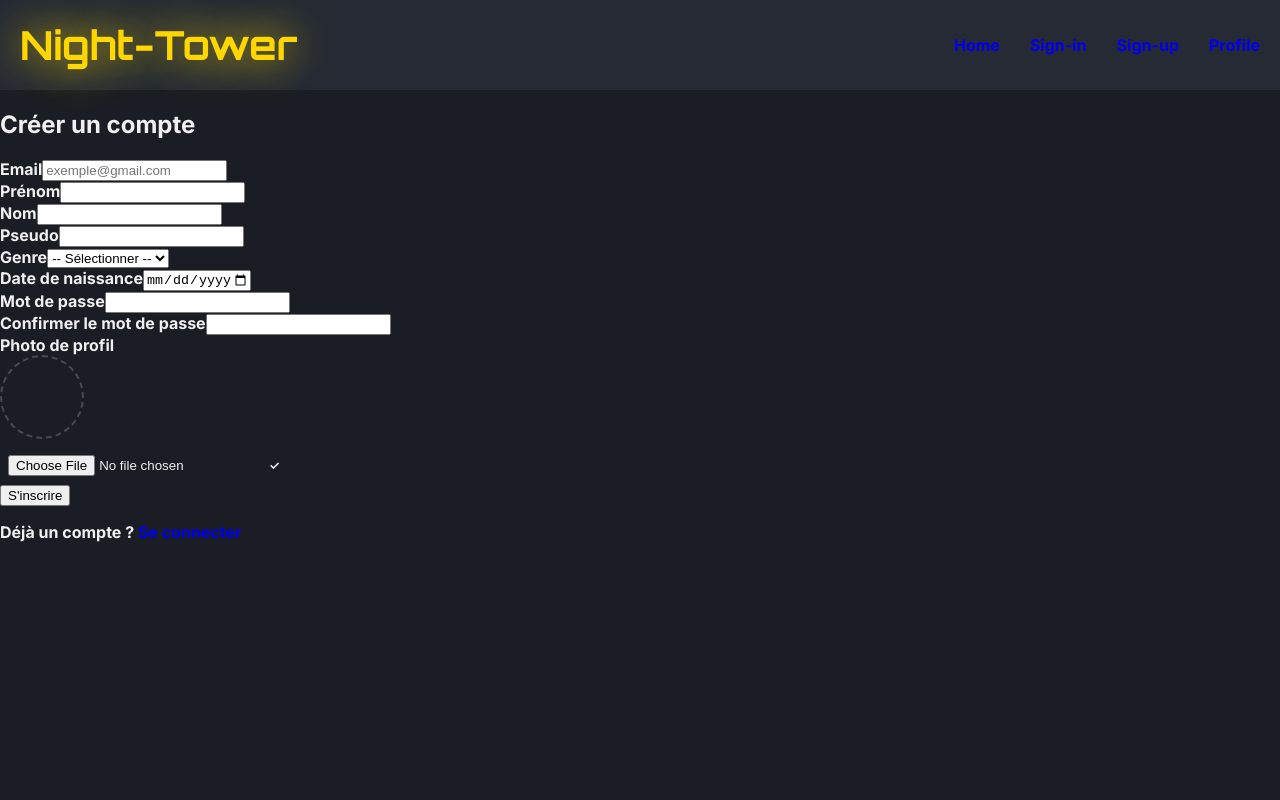
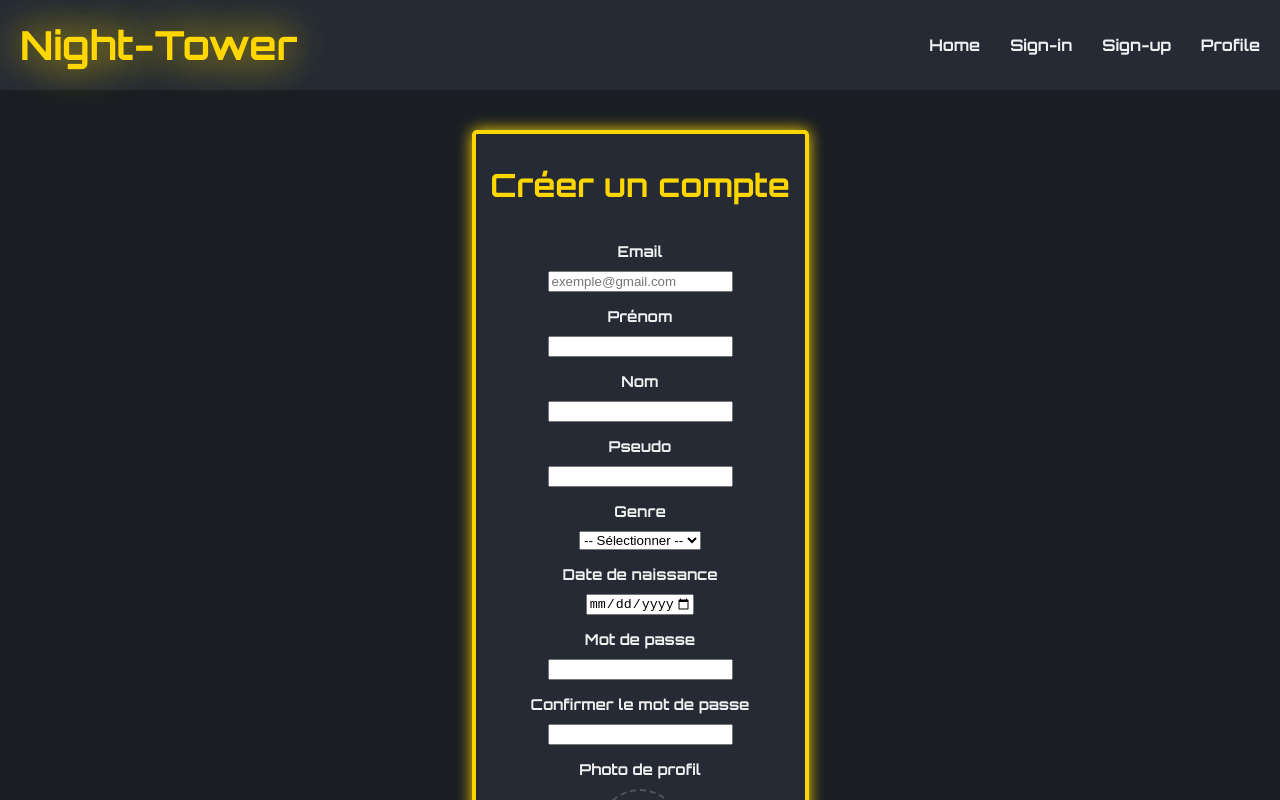
Before and after one commit to RayyyZen/Night-City, a React (Vite) app in the folder app/client/: page /register in a window 1280 px wide. Shown: the top 800 px of the page. Built offline with nearby package versions, Linux system fonts and the light colour scheme.

Commit message:
Register Page final and css for register

```diff
--- a/app/client/src/pages/Register.jsx
+++ b/app/client/src/pages/Register.jsx
@@ -1,6 +1,7 @@
 import { useState, useEffect } from "react"
 import { useNavigate, Link } from 'react-router-dom'
-import '../styles.css'
+import HeaderPage from '../components/HeaderPage.jsx';
+import FooterPage from '../components/FooterPage.jsx';
 
 const API = 'http://localhost:3000'
 
@@ -213,30 +214,14 @@ function Register({ onSuccess}) {
     }
 
     return (
-        <div className="register-page">
-
-            <header className="header">
-                <Link to="/home" class="logo">Night-Tower</Link>
-
-                <nav className="nav">
-                    <Link to="/home">Home</Link>
-                    <Link to="/login">Sign-in</Link>
-                    <Link to="/register">Sign-up</Link>
-                    <Link to="/profile">Profile</Link>
-            </nav>
-            </header>
-
-            <div className="register-card">
-
-
-                <h2 className="register-title">Créer un compte</h2>
-
-                <form onSubmit={handleSubmit}>
-
+        <>
+        <HeaderPage page={"register"}/>
+        <div className="center">
+            <form className="form" onSubmit={handleSubmit}>
+                <h1 className="formName">Créer un compte</h1>
                     {/* Email */}
-                    <div className="register-field">
-                        <label className="register-label" htmlFor="email">Email</label>
-                        <input
+                        <label className="align">Email
+                            <input
                             id="email"
                             type="email"
                             name="email"
@@ -246,44 +231,37 @@ function Register({ onSuccess}) {
                             className={`register-input ${errors.email ? 'register-input--error' : ''}`}
                         />
                         {errors.email && <span className="register-error">{errors.email}</span>}
-                    </div>
 
+                        </label>
                     {/* Prénom */}
-                    <div className="register-field">
-                        <label className="register-label" htmlFor="firstName">Prénom</label>
+                    <label className="align">Prénom
                         <input
                             id="firstName"
                             type="text"
                             name="firstName"
                             value={form.firstName}
                             onChange={handleChange}
-                            className={`register-input ${errors.firstName ? 'register-input--error' : ''}`}
                         />
                         {errors.firstName && <span className="register-error">{errors.firstName}</span>}
-                    </div>
+                    </label>
 
                     {/* Nom */}
-                    <div className="register-field">
-                        <label className="register-label" htmlFor="lastName">Nom</label>
+                    <label className="align">Nom
                         <input
                             id="lastName"
                             type="text"
                             name="lastName"
                             value={form.lastName}
                             onChange={handleChange}
-                            className={`register-input ${errors.lastName ? 'register-input--error' : ''}`}
                         />
                         {errors.lastName && <span className="register-error">{errors.lastName}</span>}
-                    </div>
+                    </label>
 
                     {/* Pseudo (nickName) */}
-                    <div className="register-field">
-                        <label className="register-label" htmlFor="nickName">
-                            Pseudo
+                    <label className="align">Pseudo
                             {pseudoStatus === 'checking'  && <span className="register-badge register-badge--checking">Vérification…</span>}
                             {pseudoStatus === 'available' && <span className="register-badge register-badge--available">✓</span>}
                             {pseudoStatus === 'taken'     && <span className="register-badge register-badge--taken">✗ Déjà pris</span>}
-                        </label>
                         <input
                             id="nickName"
                             type="text"
@@ -296,11 +274,10 @@ function Register({ onSuccess}) {
                             }`}
                         />
                         {errors.nickName && <span className="register-error">{errors.nickName}</span>}
-                    </div>
+                    </label>
 
                     {/* Genre */}
-                    <div className="register-field">
-                        <label className="register-label" htmlFor="gender">Genre</label>
+                    <label className="align">Genre
                         <select
                             id="gender"
                             name="gender"
@@ -313,11 +290,10 @@ function Register({ onSuccess}) {
                             <option value="female">Femme</option>
                         </select>
                         {errors.gender && <span className="register-error">{errors.gender}</span>}
-                    </div>
+                    </label>
 
                     {/* Date de naissance */}
-                    <div className="register-field">
-                        <label className="register-label" htmlFor="birthdate">Date de naissance</label>
+                    <label className="align">Date de naissance
                         <input
                             id="birthdate"
                             type="date"
@@ -329,11 +305,10 @@ function Register({ onSuccess}) {
                             className={`register-input ${errors.birthdate ? 'register-input--error' : ''}`}
                         />
                         {errors.birthdate && <span className="register-error">{errors.birthdate}</span>}
-                    </div>
+                    </label>
 
                     {/* Mot de passe */}
-                    <div className="register-field">
-                        <label className="register-label" htmlFor="password">Mot de passe</label>
+                    <label className="align">Mot de passe
                         <input
                             id="password"
                             type="password"
@@ -343,11 +318,10 @@ function Register({ onSuccess}) {
                             className={`register-input ${errors.password ? 'register-input--error' : ''}`}
                         />
                         {errors.password && <span className="register-error">{errors.password}</span>}
-                    </div>
+                    </label>
 
                     {/* Confirmation mot de passe */}
-                    <div className="register-field">
-                        <label className="register-label" htmlFor="confirmPassword">Confirmer le mot de passe</label>
+                    <label className="align">Confirmer le mot de passe
                         <input
                             id="confirmPassword"
                             type="password"
@@ -359,17 +333,11 @@ function Register({ onSuccess}) {
                                 (form.confirmPassword && form.password === form.confirmPassword) ? 'register-input--valid' : ''
                             }`}
                         />
-                        {(form.confirmPassword && form.password === form.confirmPassword) && (
-                            <span className="register-success-msg">✓</span>
-                        )}
                         {errors.confirmPassword && <span className="register-error">{errors.confirmPassword}</span>}
-                    </div>
+                    </label>
 
                     {/* Photo de profil */}
-                    <div className="register-field">
-                        <label className="register-label" htmlFor="image">
-                            Photo de profil
-                        </label>
+                    <label className="align">Photo de profil
                         {imagePreview ? (
                             <img
                                 src={imagePreview}
@@ -408,11 +376,8 @@ function Register({ onSuccess}) {
                             className="register-input"
                             style={{ padding: '8px' }}
                         />
-                        <span style={{ color: 'var(--text-soft)', fontSize: '0.75rem' }}>
-                            ✓
-                        </span>
                         {errors.image && <span className="register-error">{errors.image}</span>}
-                    </div>
+                    </label>
 
                     {serverError && (
                         <div className="register-server-error">{serverError}</div>
@@ -420,20 +385,21 @@ function Register({ onSuccess}) {
 
                     <button
                         type="submit"
-                        className="register-btn"
+                        className="submit-button"
                         disabled={loading || pseudoStatus === 'taken'}
                     >
                         {loading ? 'Inscription en cours...' : "S'inscrire"}
                     </button>
+                    <p style={{ fontFamily: 'Orbitron', fontSize: '0.85rem' }}>
+                        Déjà un compte ?{' '}
+                        <Link to="/login" style={{ color: '#FFD700' }}>Sign-in</Link>
+                    </p>
 
-                </form>
+            </form>
 
-                <p className="register-link-row">
-                    Déjà un compte ? <Link to="/login">Se connecter</Link>
-                </p>
-
-            </div>
         </div>
+        <FooterPage />
+    </>
     )
 }
 
--- a/app/client/src/styles.css
+++ b/app/client/src/styles.css
@@ -103,7 +103,7 @@ a{
   box-shadow: 0 0 15px #FFD700;
   gap : 15px;
   padding : 10px;
-
+  margin-top: 40px;
 }
 
 .formName{
@@ -149,7 +149,7 @@ a{
   align-items: center;
   gap: 10px;
   font-family: 'Orbitron', sans-serif;
-  font-size: 18px;
+  font-size: 15px;
   margin: 0px 20px;
 }
 
@@ -204,3 +204,11 @@ a{
   color:#FFD700;
   margin-bottom:0;
 }
+
+.register-error {
+  color: #ff4d4d;
+  font-size: 13px;
+  font-weight: 500;
+  margin-top: -5px;
+  opacity: 0.9;
+}
```
